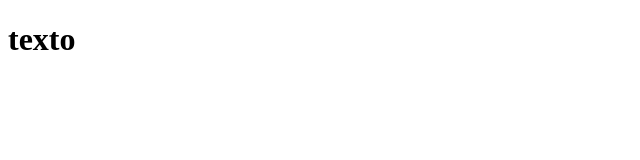
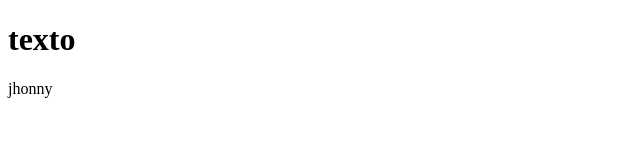
Before and after one commit to YoVaLoMaster/second, a plain HTML site: page index.html in a window 1280 px wide. Shown: the full height of the page, 0-640 px from the left. Drawn offline with Linux system fonts and the light colour scheme.

Commit message:
edicion del index

```diff
--- a/index.html
+++ b/index.html
@@ -7,5 +7,6 @@
 </head>
 <body>
 	<h1>texto</h1>
+	<p>jhonny</p>
 </body>
 </html>
```
